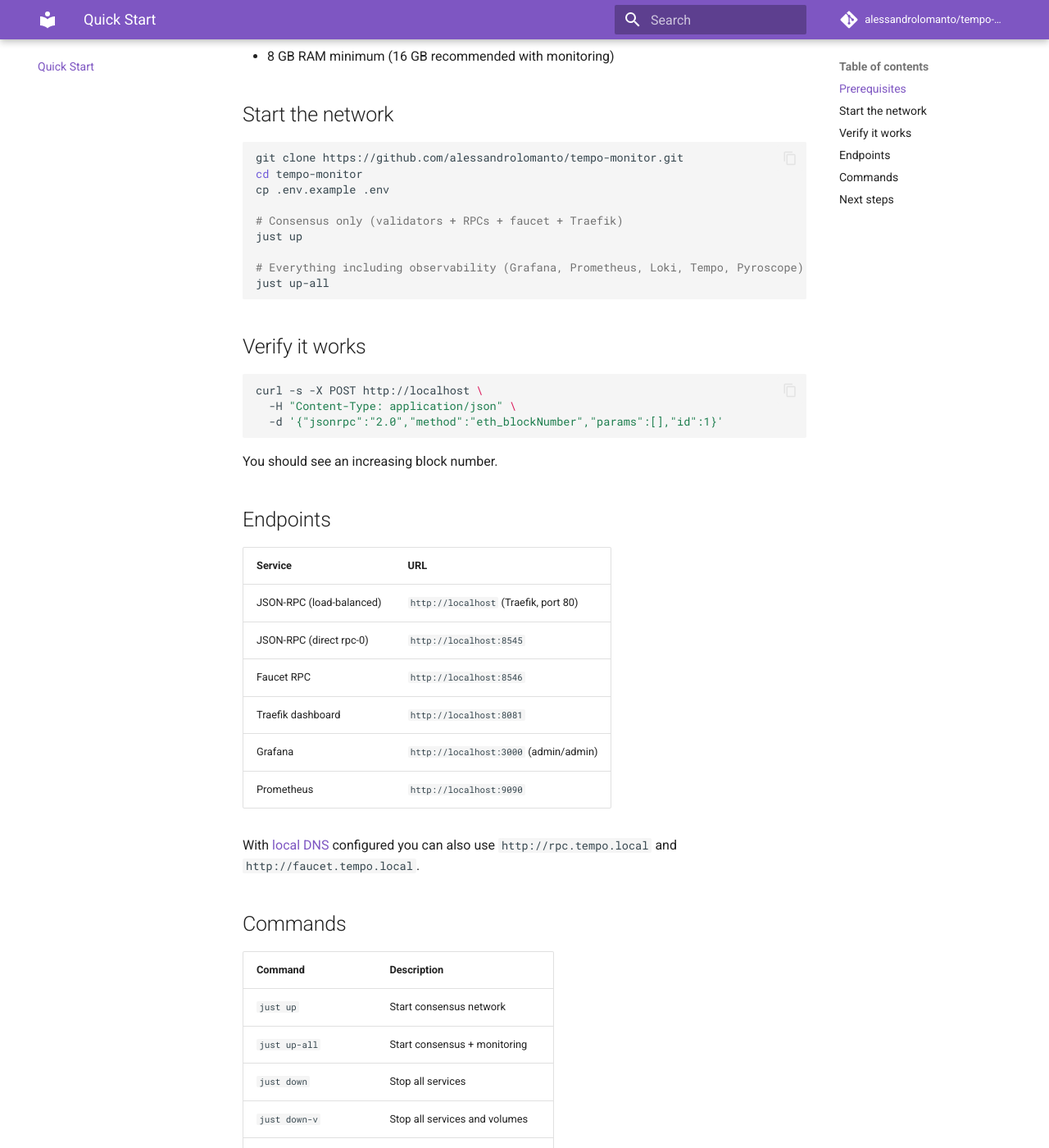
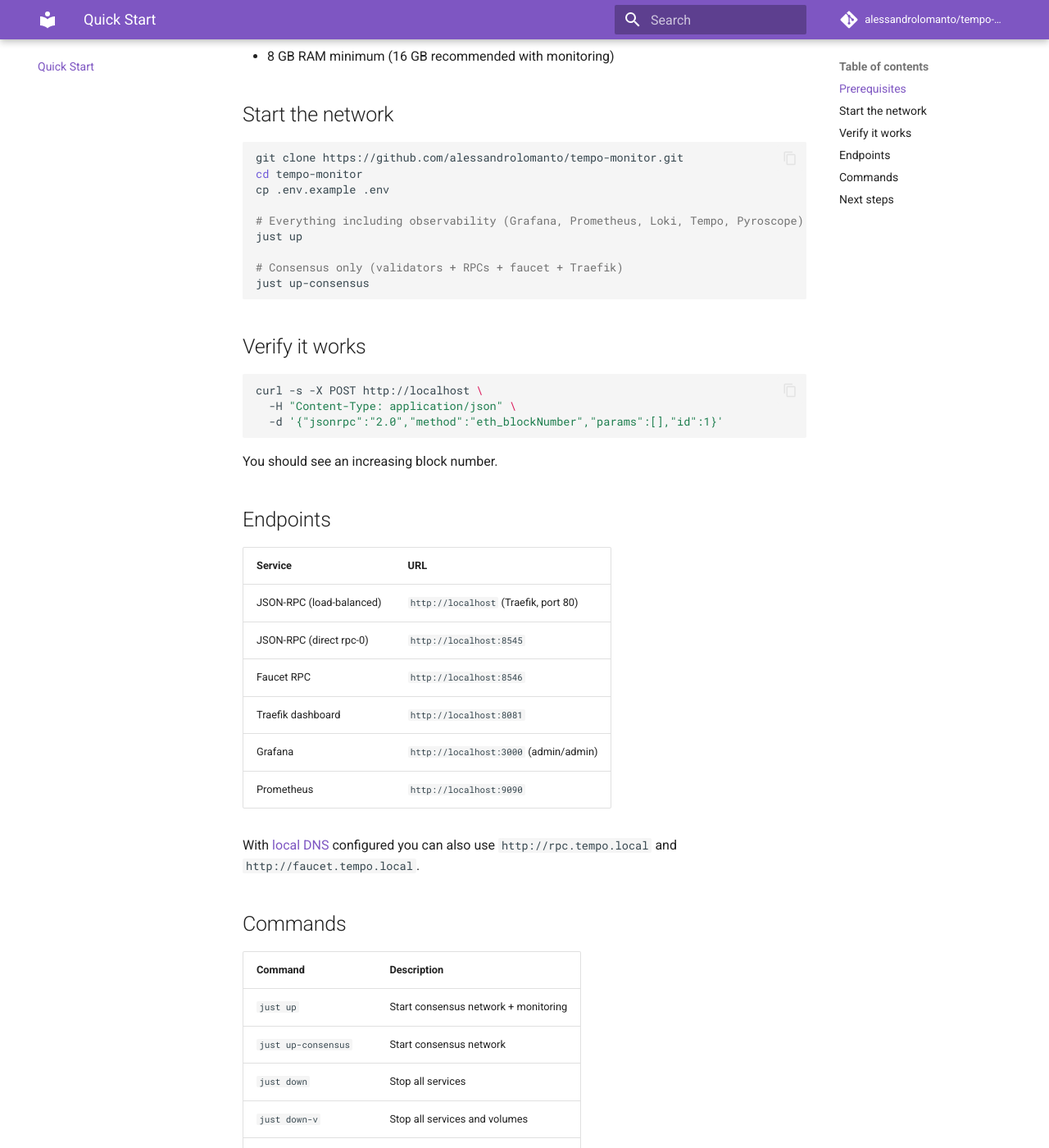
Before and after one commit to alessandrolomanto/tempo-monitor, an MkDocs documentation site: the page built from docs/index.md, in a window 1280 px wide and 1400 px high, scrolled down 355 px. Shown: the whole window at 82% size. Built offline with MkDocs 1.6.1 and Material for MkDocs 9.7.7, drawn with Linux system fonts in a browser that asks for light colours; comment, search, counter and statistics services are not loaded.

Commit message:
Added just up as main command to start network + monitoring

````diff
--- a/docs/index.md
+++ b/docs/index.md
@@ -15,11 +15,11 @@ git clone https://github.com/alessandrolomanto/tempo-monitor.git
 cd tempo-monitor
 cp .env.example .env
 
-# Consensus only (validators + RPCs + faucet + Traefik)
+# Everything including observability (Grafana, Prometheus, Loki, Tempo, Pyroscope)
 just up
 
-# Everything including observability (Grafana, Prometheus, Loki, Tempo, Pyroscope)
-just up-all
+# Consensus only (validators + RPCs + faucet + Traefik)
+just up-consensus
 ```
 
 ## Verify it works
@@ -49,8 +49,8 @@ With [local DNS](local-dns.md) configured you can also use `http://rpc.tempo.loc
 
 | Command | Description |
 |---|---|
-| `just up` | Start consensus network |
-| `just up-all` | Start consensus + monitoring |
+| `just up` | Start consensus network + monitoring |
+| `just up-consensus` | Start consensus network |
 | `just down` | Stop all services |
 | `just down-v` | Stop all services and volumes |
 | `just logs [service]` | Tail logs (default: `validator-0`) |
````
Also changed, not shown: README.md (+2 -2 lines), 1 other file.
